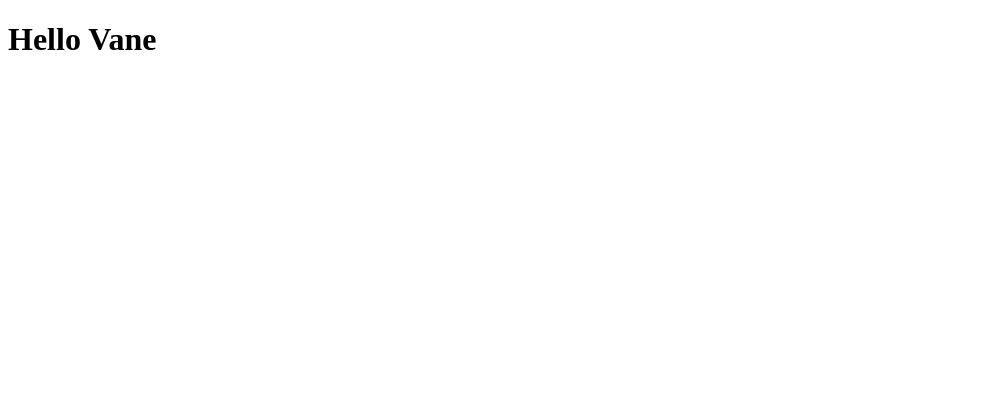
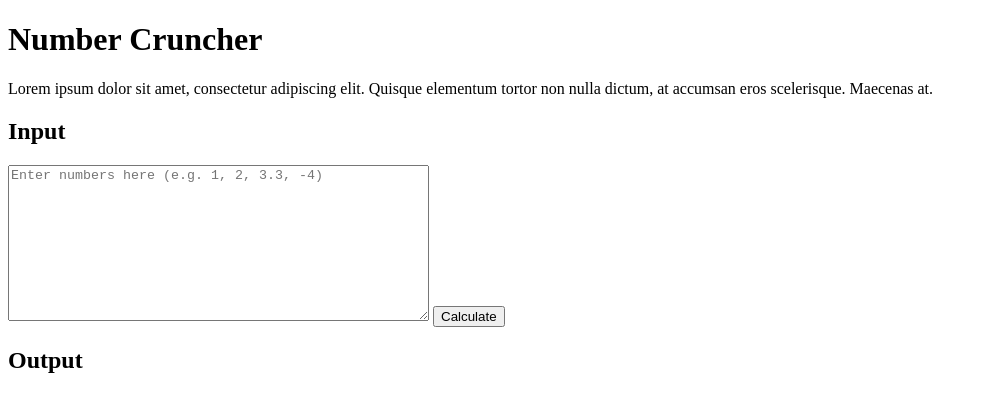
Before and after one commit to chrisdanan/Number-Cruncher, a plain HTML site: page index.html in a window 1280 px wide. Shown: the whole page, without its empty margins (0-987 px from the left). Drawn offline with nearby package versions, Linux system fonts and the light colour scheme.

Commit message:
Grab input from user, format input, and add output section. -Format the user's input by trimming white space and commas. -Output section will be used to output Math calculations.

```diff
--- a/index.html
+++ b/index.html
@@ -7,7 +7,21 @@
 	" />
 </head>
 <body>
-	<h1>Hello Vane</h1>
+	<div id="info">
+		<h1>Number Cruncher</h1>
+		<p>Lorem ipsum dolor sit amet, consectetur adipiscing elit. Quisque elementum tortor non nulla dictum, at accumsan eros scelerisque. Maecenas at.</p>
+	</div>
+	<div id="calc-area">
+		<div id="input-field">
+			<h2>Input</h2>
+			<textarea autocomplete="off" cols="50" rows="10" placeholder="Enter numbers here (e.g. 1, 2, 3.3, -4)"></textarea>
+			<button id="submitBtn">Calculate</button>
+		</div>
+		<div id="output-field">
+			<h2>Output</h2>
+		</div>
+	</div>
+
 	<script src="http://code.jquery.com/jquery-1.11.3.min.js"></script>
 	<script src="javascripts/app.js"></script>
 </body>
--- a/javascripts/app.js
+++ b/javascripts/app.js
@@ -2,6 +2,19 @@ var main = function(){
 	"use strict";
 
 	console.log("Hello Vane");
+
+	//Press the submit button.
+	$("#submitBtn").on("click", function(){
+		var inp = $("textarea").val();  //Get the value of string in text area.
+		//inp = inp.replace(/\s/g, '');  //Remove all whitespace from string. Reference: http://stackoverflow.com/questions/6623231/remove-all-white-spaces-from-text
+
+		var numbers = inp.split(/[ ,]+/);  //Retrieve each number entered and put them into an array. Reference: http://stackoverflow.com/questions/10346722/how-can-i-split-a-javascript-string-by-white-space-or-comma
+
+		numbers.forEach(function(number){
+			console.log(number);
+			console.log(Math.trunc(number));
+		});
+	});
 };
 
 $(document).ready(main);
```
